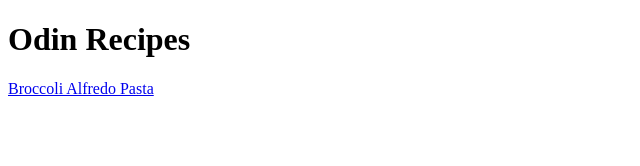
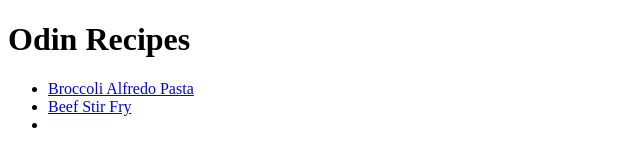
Before and after one commit to MitchellAsh/odin-recipes-mac, a plain HTML site: page index.html in a window 1280 px wide. Shown: the whole page, without its empty margins (0-640 px from the left). Drawn offline with Linux system fonts and the light colour scheme.

Commit message:
add links to recipes

```diff
--- a/index.html
+++ b/index.html
@@ -6,9 +6,12 @@
 </head>
 <body>
 <h1>Odin Recipes</h1>
-<a href="recipes/broccoli-alfredo-pasta.html">Broccoli Alfredo Pasta</a>
+<ul>
+<li><a href="recipes/broccoli-alfredo-pasta.html">Broccoli Alfredo Pasta</a></li>
+<li><a href="recipes/beef-stir-fry.html">Beef Stir Fry</a></li>
+<li><a href="recipes/chicken-marsala.html"></a></li>
 
-
+</ul>
 </body>
 
 
```
